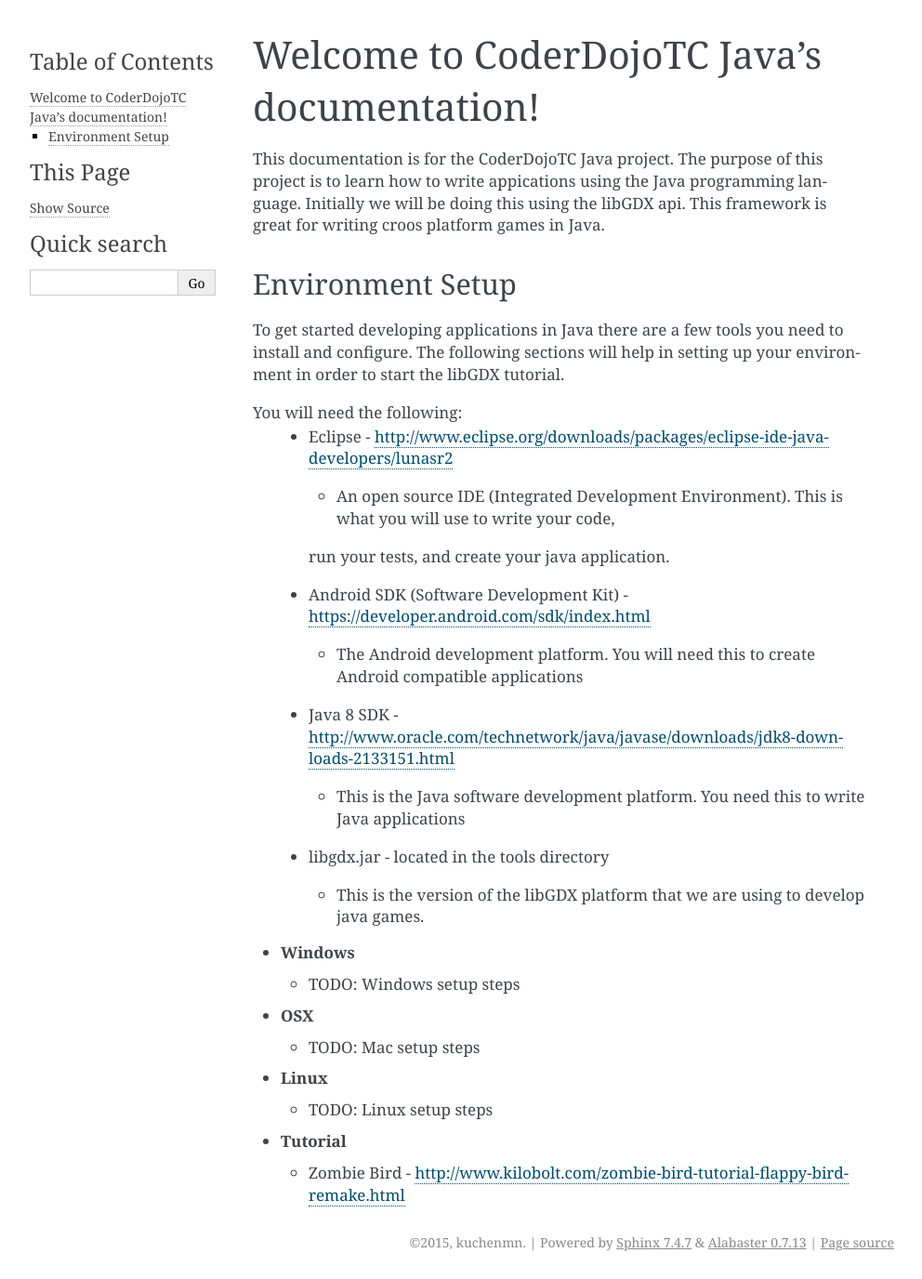
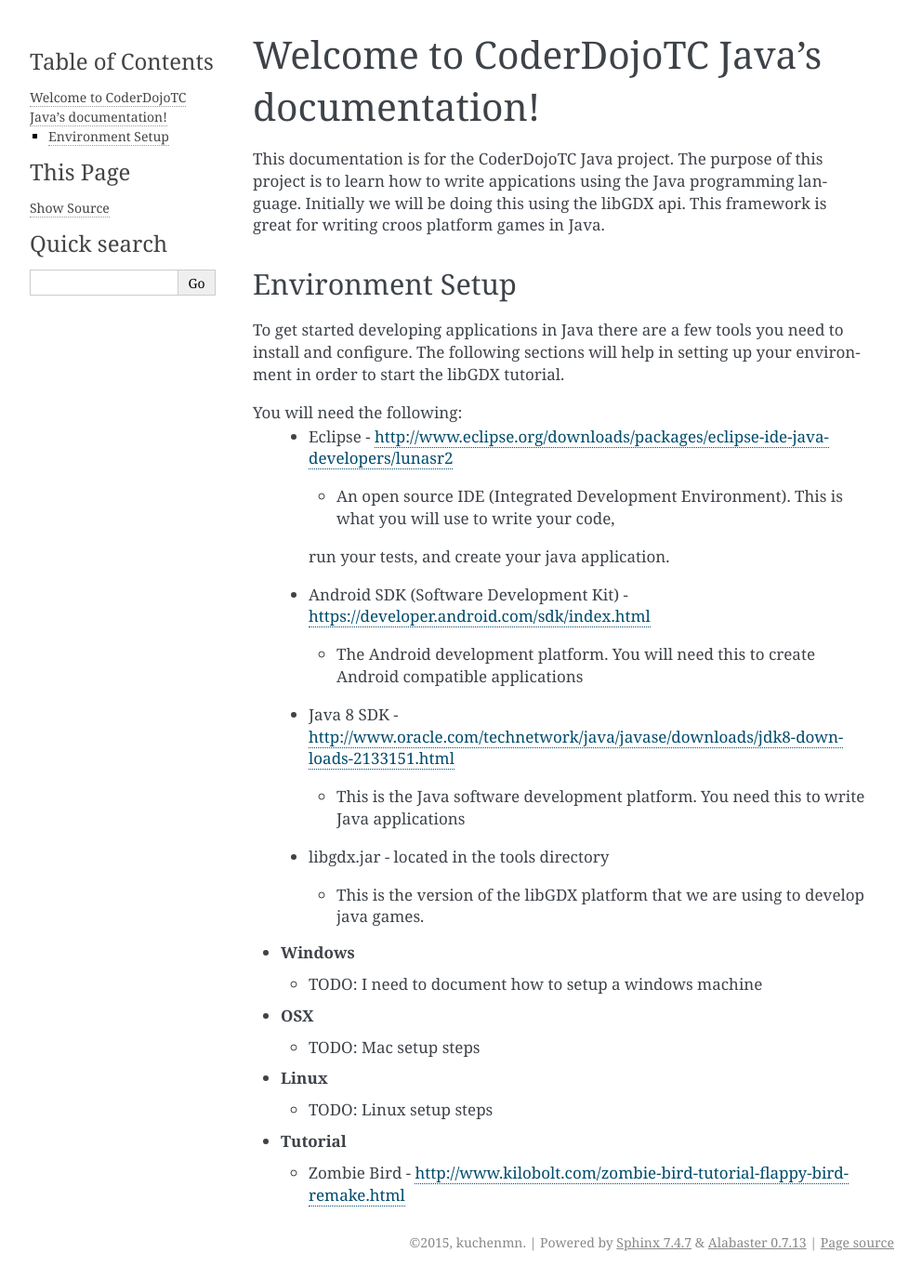
Before and after one commit to CoderDojoTC/java, a Sphinx documentation site: the page built from docs/index.rst, in a window 1280 px wide. Shown: the whole page at 93% size, without its empty margins (148-1140 px from the left). Built offline with Sphinx 7.4.7, drawn with Linux system fonts in a browser that asks for light colours.

Commit message:
Changes to windows setup steps
Changes to windows setup steps

```diff
--- a/docs/index.rst
+++ b/docs/index.rst
@@ -34,7 +34,7 @@ You will need the following:
 
 * **Windows**
 
-  * TODO: Windows setup steps
+  * TODO:    I need to document how to setup a windows machine
 
 * **OSX**
 
```
